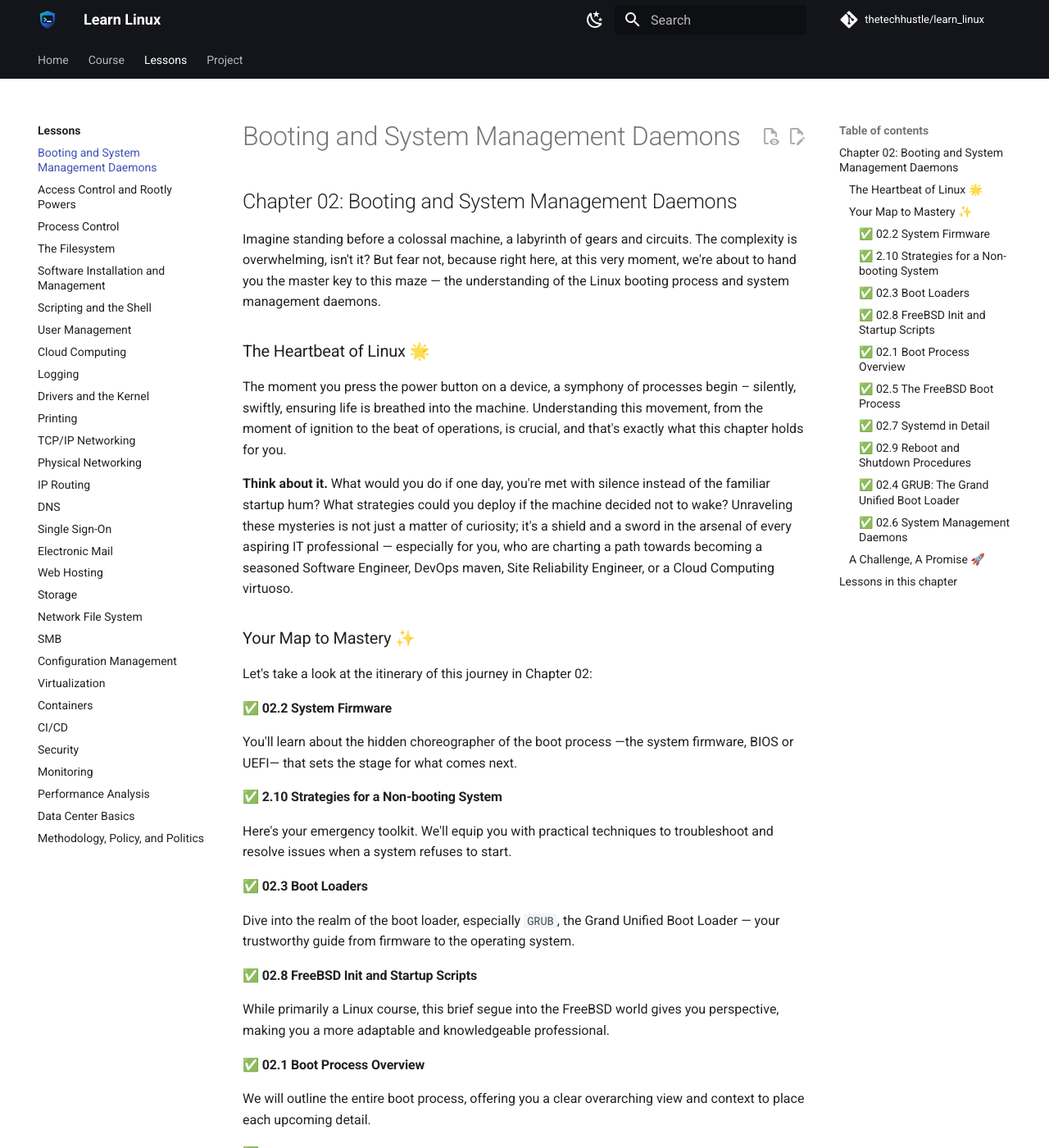
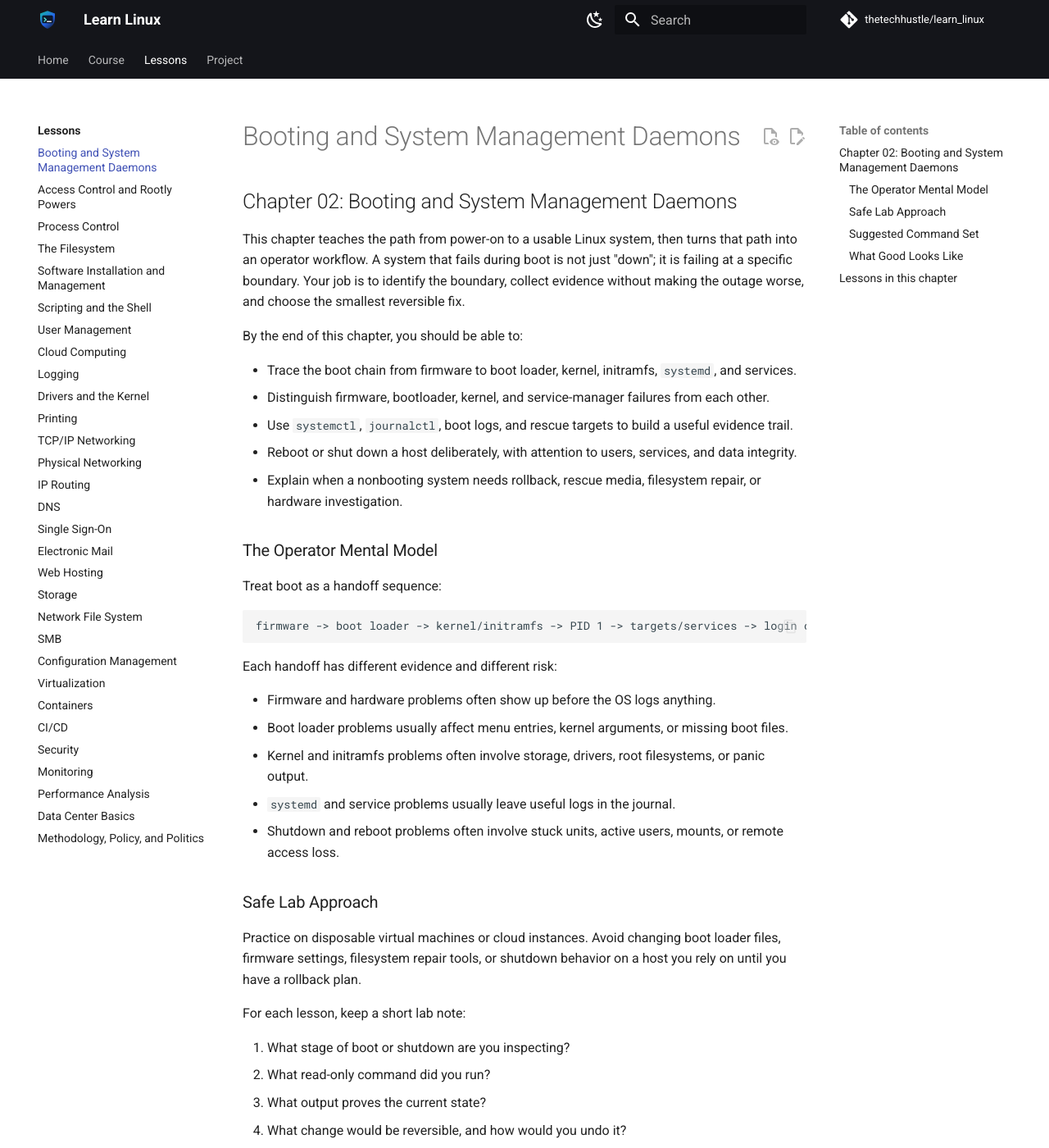
Before and after one commit to thetechhustle/learn_linux, an MkDocs documentation site: the page built from docs/lessons/02_booting_and_system_management_daemons/README.md, in a window 1280 px wide and 1400 px high. Shown: the whole window at 82% size. Built offline with MkDocs 1.6.1 and Material for MkDocs 9.7.7, drawn with Linux system fonts in a browser that asks for light colours; comment, search, counter and statistics services are not loaded; some of the changed text lies outside the part shown.

Commit message:
Improve Chapter 02 boot operator overview (#4)
Co-authored-by: Jules Ai <jules@Juless-Air.ts.net lan>

````diff
--- a/docs/lessons/02_booting_and_system_management_daemons/README.md
+++ b/docs/lessons/02_booting_and_system_management_daemons/README.md
@@ -1,56 +1,75 @@
 ## Chapter 02: Booting and System Management Daemons
 
-Imagine standing before a colossal machine, a labyrinth of gears and circuits. The complexity is overwhelming, isn't it? But fear not, because right here, at this very moment, we're about to hand you the master key to this maze — the understanding of the Linux booting process and system management daemons.
+This chapter teaches the path from power-on to a usable Linux system, then turns that path into an operator workflow. A system that fails during boot is not just "down"; it is failing at a specific boundary. Your job is to identify the boundary, collect evidence without making the outage worse, and choose the smallest reversible fix.
 
-### The Heartbeat of Linux 🌟
+By the end of this chapter, you should be able to:
 
-The moment you press the power button on a device, a symphony of processes begin – silently, swiftly, ensuring life is breathed into the machine. Understanding this movement, from the moment of ignition to the beat of operations, is crucial, and that's exactly what this chapter holds for you.
+- Trace the boot chain from firmware to boot loader, kernel, initramfs, `systemd`, and services.
+- Distinguish firmware, bootloader, kernel, and service-manager failures from each other.
+- Use `systemctl`, `journalctl`, boot logs, and rescue targets to build a useful evidence trail.
+- Reboot or shut down a host deliberately, with attention to users, services, and data integrity.
+- Explain when a nonbooting system needs rollback, rescue media, filesystem repair, or hardware investigation.
 
-**Think about it.** What would you do if one day, you're met with silence instead of the familiar startup hum? What strategies could you deploy if the machine decided not to wake? Unraveling these mysteries is not just a matter of curiosity; it's a shield and a sword in the arsenal of every aspiring IT professional — especially for you, who are charting a path towards becoming a seasoned Software Engineer, DevOps maven, Site Reliability Engineer, or a Cloud Computing virtuoso.
+### The Operator Mental Model
 
-### Your Map to Mastery ✨
+Treat boot as a handoff sequence:
 
-Let's take a look at the itinerary of this journey in Chapter 02:
+```text
+firmware -> boot loader -> kernel/initramfs -> PID 1 -> targets/services -> login or workload
+```
 
-#### ✅ 02.2 System Firmware
-You'll learn about the hidden choreographer of the boot process —the system firmware, BIOS or UEFI— that sets the stage for what comes next.
+Each handoff has different evidence and different risk:
 
-#### ✅ 2.10 Strategies for a Non-booting System
-Here's your emergency toolkit. We'll equip you with practical techniques to troubleshoot and resolve issues when a system refuses to start.
+- Firmware and hardware problems often show up before the OS logs anything.
+- Boot loader problems usually affect menu entries, kernel arguments, or missing boot files.
+- Kernel and initramfs problems often involve storage, drivers, root filesystems, or panic output.
+- `systemd` and service problems usually leave useful logs in the journal.
+- Shutdown and reboot problems often involve stuck units, active users, mounts, or remote access loss.
 
-#### ✅ 02.3 Boot Loaders
-Dive into the realm of the boot loader, especially `GRUB`, the Grand Unified Boot Loader — your trustworthy guide from firmware to the operating system.
+### Safe Lab Approach
 
-#### ✅ 02.8 FreeBSD Init and Startup Scripts
-While primarily a Linux course, this brief segue into the FreeBSD world gives you perspective, making you a more adaptable and knowledgeable professional.
+Practice on disposable virtual machines or cloud instances. Avoid changing boot loader files, firmware settings, filesystem repair tools, or shutdown behavior on a host you rely on until you have a rollback plan.
 
-#### ✅ 02.1 Boot Process Overview
-We will outline the entire boot process, offering you a clear overarching view and context to place each upcoming detail.
+For each lesson, keep a short lab note:
 
-#### ✅ 02.5 The FreeBSD Boot Process
-Gain insight into FreeBSD's unique startup dance, enhancing your understanding of different *nix systems.
+1. What stage of boot or shutdown are you inspecting?
+2. What read-only command did you run?
+3. What output proves the current state?
+4. What change would be reversible, and how would you undo it?
+5. What would you hand to the next operator during an incident?
 
-#### ✅ 02.7 Systemd in Detail
-Embrace the heart of modern Linux system management — `systemd`. So pivotal is this daemon, learning it is not an option, but a necessity.
+### Suggested Command Set
 
-#### ✅ 02.9 Reboot and Shutdown Procedures
-The art of turning off a machine gracefully or rebooting it is just as important as starting it. This knowledge is a must-have.
+Start with read-only inspection:
 
-#### ✅ 02.4 GRUB: The Grand Unified Boot Loader
-Let's dive even deeper into GRUB, examining its configurations and customization, essential for anyone responsible for managing systems.
+```bash
+systemctl list-units --failed
+systemctl status
+journalctl -b -p warning
+journalctl -b -u ssh.service
+systemctl get-default
+lsblk -f
+findmnt /
+```
 
-#### ✅ 02.6 System Management Daemons
-Finally, understand the overseers of your Linux system — the daemons. These behind-the-scenes agents ensure your system is efficient, reliable, and secure.
+Use changing commands only in a lab or with approval:
 
-### A Challenge, A Promise 🚀
+```bash
+sudo systemctl isolate rescue.target
+sudo systemctl set-default multi-user.target
+sudo grub2-mkconfig -o /boot/grub2/grub.cfg
+sudo reboot
+```
 
-Your journey through Linux is about to get incredibly rich. This chapter might seem daunting with its technical depth, but I promise you this — as you navigate through these sections, a new level of confidence will build within you. The confusion and hesitation will transform into mastery and assurance.
+### What Good Looks Like
 
-So, come along. It's time we turned the lights on this once obscure part of your Linux map. By the end of this chapter, not only will you be conversant with the inner workings of Linux booting and system management, but you'll also carry the torch that could illuminate the path for others.
+A strong answer in this chapter is not a memorized boot diagram. It is a short operational explanation:
 
-Take a deep breath. Your voyage into Linux's heartbeat is about to begin. And I'll be here, guiding you every step of the way. Together, we will conquer this chapter, and you will emerge equipped, empowered, and ready to tackle your next challenge with unparalleled prowess.
-
-Let the adventure unfold! 🐧✨
+- where the host failed
+- what evidence supports that conclusion
+- what you tried first
+- what you intentionally avoided
+- what the next safe step should be
 
 <!-- lesson-index:start -->
 
````
